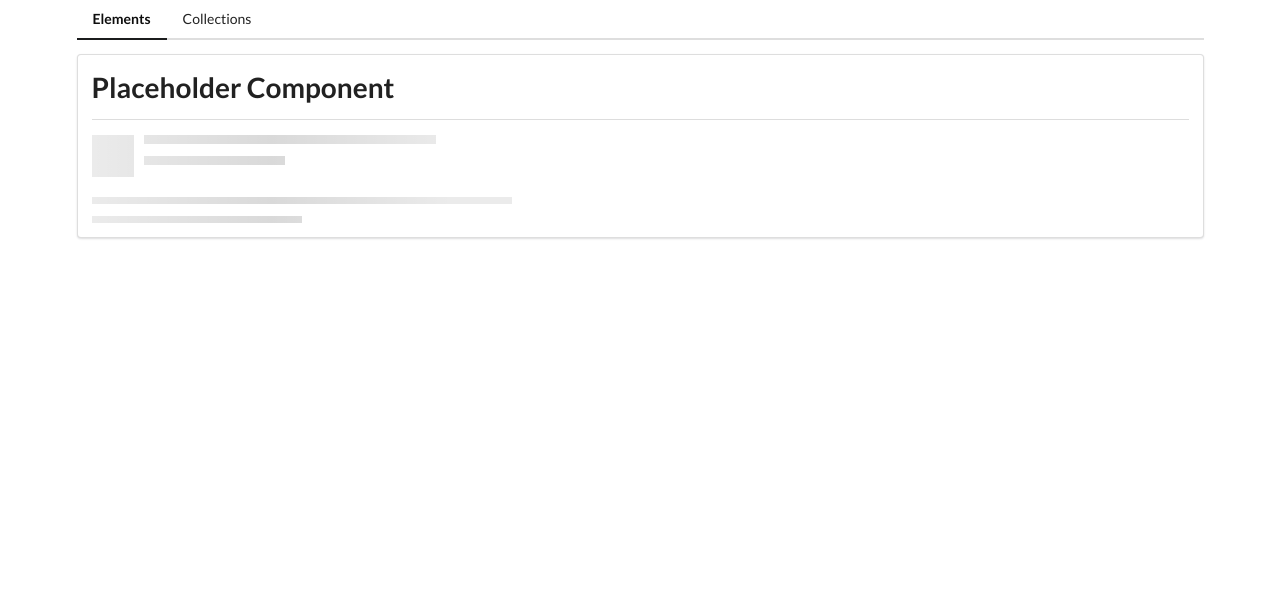
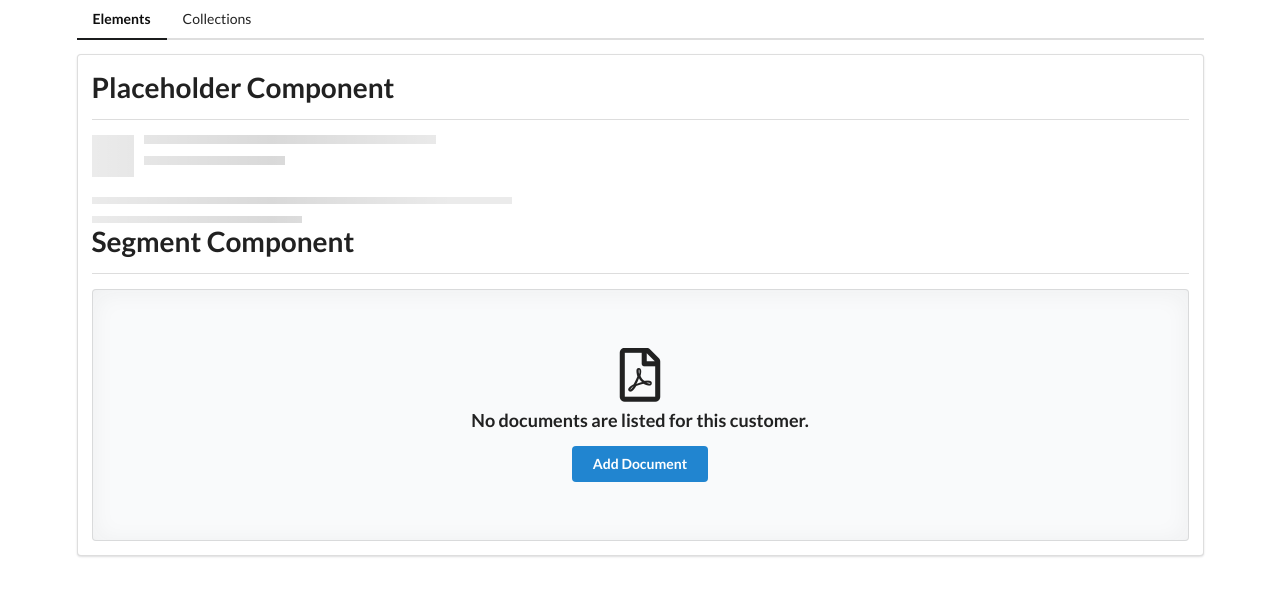
Before and after one commit to akgmage/components, an Angular app: page /elements in a window 1280 px wide. Shown: the top 596 px of the page. Built offline with nearby package versions, Linux system fonts and the light colour scheme.

Commit message:
Use app-segment

```diff
--- a/src/app/elements/elements-home/elements-home.component.html
+++ b/src/app/elements/elements-home/elements-home.component.html
@@ -1,2 +1,5 @@
 <app-divider>Placeholder Component</app-divider>
 <app-placeholder [header]="true" [lines]="2"></app-placeholder>
+
+<app-divider>Segment Component</app-divider>
+<app-segment></app-segment>
```
